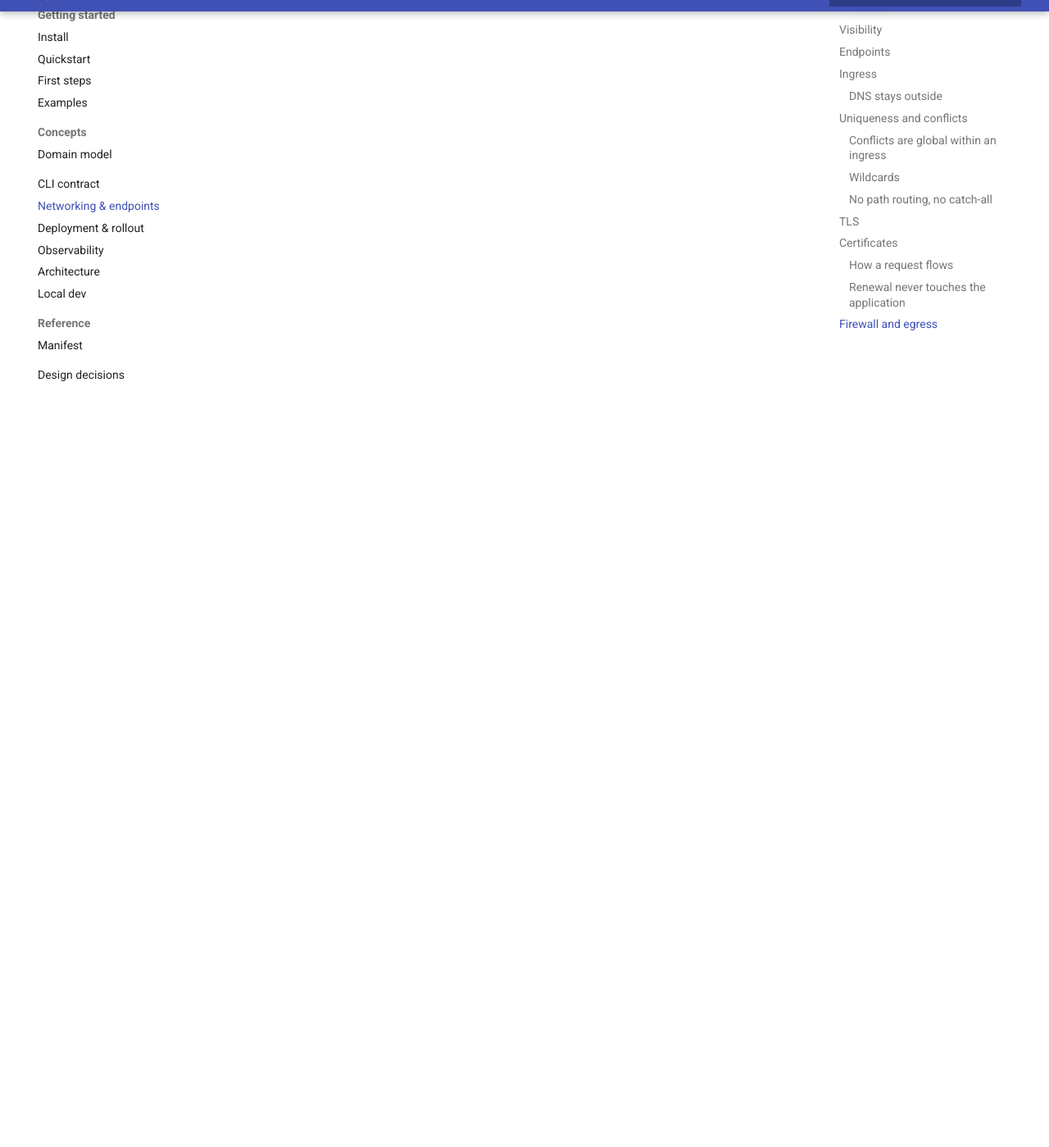
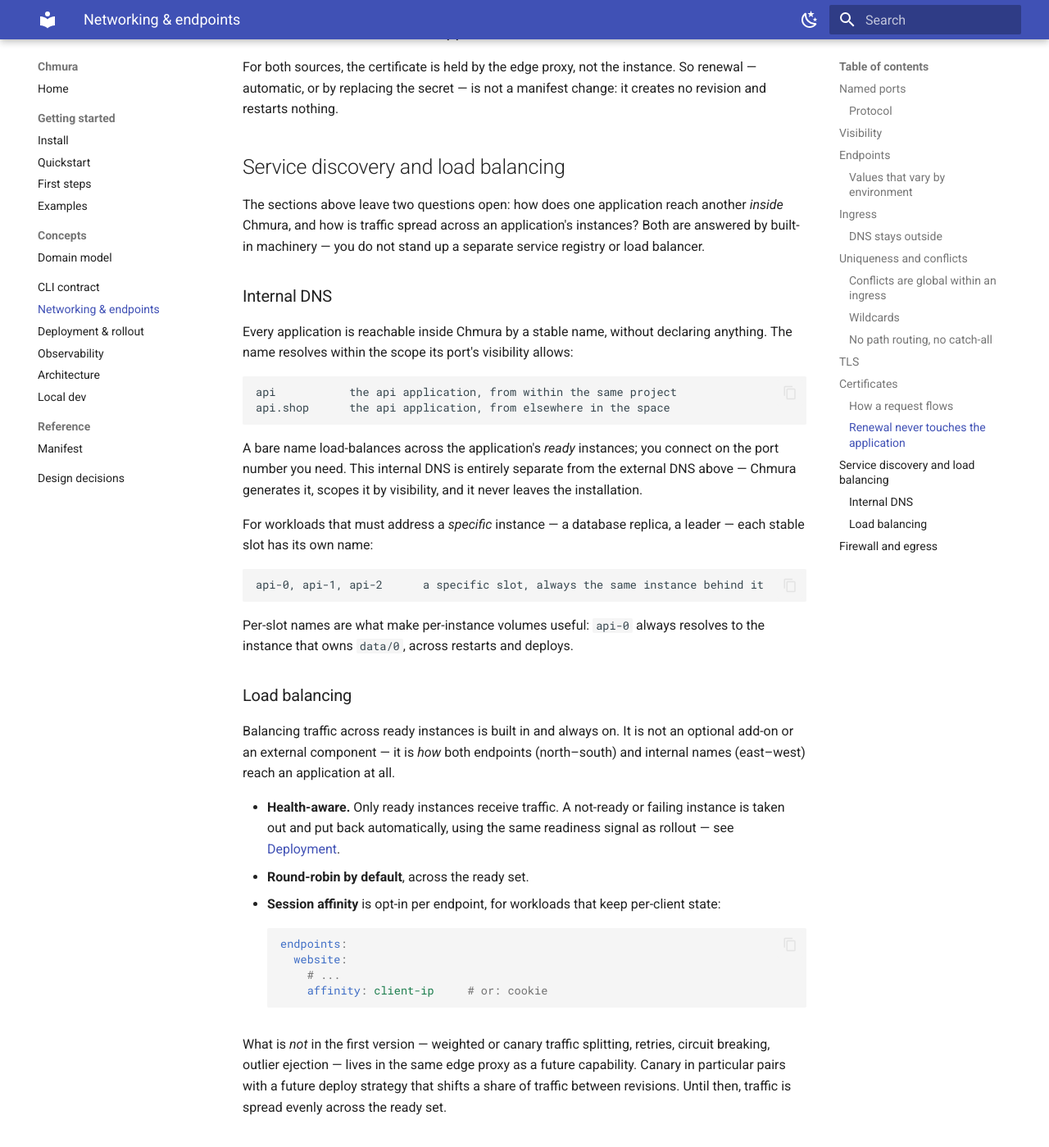
Before and after one commit to daropotter/chmura, an MkDocs documentation site: the page built from docs/networking.md, in a window 1280 px wide and 1400 px high, scrolled down 8139 px. Shown: the whole window at 82% size. Built offline with MkDocs 1.6.1 and Material for MkDocs 9.7.7, drawn with Linux system fonts in a browser that asks for light colours; some of the changed text lies outside the part shown.

Commit message:
docs: gloss TLS/L4-L7 terms, rename edge proxy, add service discovery, LB, and var-in-hostname

````diff
--- a/docs/networking.md
+++ b/docs/networking.md
@@ -44,6 +44,10 @@ Everything downstream refers to a port **by name**, never by number. Changing
 | `https` | L7 | the app speaks HTTP and terminates TLS itself |
 | `tcp` | L4 | an opaque byte stream |
 | `udp` | L4 | datagrams |
+
+**L7** (layer 7) means application-aware: Chmura can read the HTTP inside the
+stream — hostnames, headers — and route on them. **L4** (layer 4) means a raw
+transport stream that Chmura forwards without understanding its contents.
 
 The L7/L4 distinction is not cosmetic. It decides whether a port can be
 multiplexed by hostname — and therefore whether an endpoint over it can share a
@@ -119,6 +123,28 @@ endpoints:
 
 Both listen on 443 and do not collide, because they differ by hostname. Why that
 is allowed is the subject of [uniqueness](#uniqueness-and-conflicts).
+
+### Values that vary by environment
+
+The same manifest deploys to staging and production, so a hostname that differs
+between them should not be hard-coded. An endpoint hostname may reference a
+`var`, resolved from the target space exactly like an environment value —
+project-then-space, with the same fail-fast check and visible provenance:
+
+```yaml
+listen:
+  protocol: https
+  port: 443
+  hostname:
+    var: public-hostname
+```
+
+Only `var` is allowed here, never `secret`: a hostname is not a secret, and a
+manifest field is resolved at *plan* time to build the deployed spec, not
+injected into the app at runtime. Chmura deliberately stops short of full
+templating — the manifest stays something you can read and understand without a
+values file, and only genuinely deployment-varying identifiers (a hostname
+today) accept a reference.
 
 ## Ingress
 
@@ -248,6 +274,11 @@ question: who ends the encryption.
 | `terminate` | Chmura decrypts the traffic and holds the certificate |
 | `passthrough` | Chmura does not decrypt; the application holds the certificate |
 
+These are the standard load-balancer terms *TLS termination* and *TLS
+passthrough*. With `terminate`, the encryption ends at Chmura's edge — it opens
+the traffic, so it needs the certificate. With `passthrough`, Chmura relays the
+sealed bytes untouched, and only the application can open them.
+
 `http` has no `tls` block — it is explicitly unencrypted. `tcp` and `udp` have
 none either: on an exclusive L4 port, any TLS is entirely the application's
 business and Chmura never sees it.
@@ -310,9 +341,10 @@ existence check at deploy time.
 ### How a request flows
 
 The declarations above describe intent. Here is what happens when a request
-arrives. Traffic is handled by the **edge layer** — a component at the cluster
-boundary, realized by the execution engine and invisible in the user model. For
-an HTTPS request with `terminate`:
+arrives. Traffic is handled by the **edge proxy** — the reverse proxy at the cluster
+boundary that terminates TLS, routes by host or SNI, and load-balances across
+ready instances. It is realized by the execution engine and invisible in the
+user model. For an HTTPS request with `terminate`:
 
 ```text
 1. The client connects to the ingress address on the endpoint's port (e.g. 443).
@@ -327,8 +359,8 @@ an HTTPS request with `terminate`:
 4. terminate:   decrypts with the endpoint's certificate
    passthrough: forwards the bytes without decrypting
 
-5. It picks a ready instance of the target application,
-   skips the not-ready ones, and balances the traffic.
+5. It load-balances across the target application's ready instances,
+   skipping the not-ready ones (see below).
 
 6. It connects to the instance using the target port's protocol.
 ```
@@ -339,9 +371,67 @@ readiness state, one mechanism for both — see [Deployment](deployment.md).
 
 ### Renewal never touches the application
 
-For both sources, the certificate is held by the edge layer, not the instance.
+For both sources, the certificate is held by the edge proxy, not the instance.
 So renewal — automatic, or by replacing the secret — is not a manifest change:
 it creates no revision and restarts nothing.
+
+## Service discovery and load balancing
+
+The sections above leave two questions open: how does one application reach
+another *inside* Chmura, and how is traffic spread across an application's
+instances? Both are answered by built-in machinery — you do not stand up a
+separate service registry or load balancer.
+
+### Internal DNS
+
+Every application is reachable inside Chmura by a stable name, without declaring
+anything. The name resolves within the scope its port's visibility allows:
+
+```text
+api           the api application, from within the same project
+api.shop      the api application, from elsewhere in the space
+```
+
+A bare name load-balances across the application's *ready* instances; you connect
+on the port number you need. This internal DNS is entirely separate from the
+external DNS above — Chmura generates it, scopes it by visibility, and it never
+leaves the installation.
+
+For workloads that must address a *specific* instance — a database replica, a
+leader — each stable slot has its own name:
+
+```text
+api-0, api-1, api-2      a specific slot, always the same instance behind it
+```
+
+Per-slot names are what make per-instance volumes useful: `api-0` always resolves
+to the instance that owns `data/0`, across restarts and deploys.
+
+### Load balancing
+
+Balancing traffic across ready instances is built in and always on. It is not an
+optional add-on or an external component — it is *how* both endpoints
+(north–south) and internal names (east–west) reach an application at all.
+
+- **Health-aware.** Only ready instances receive traffic. A not-ready or failing
+  instance is taken out and put back automatically, using the same readiness
+  signal as rollout — see [Deployment](deployment.md).
+- **Round-robin by default**, across the ready set.
+- **Session affinity** is opt-in per endpoint, for workloads that keep
+  per-client state:
+
+    ```yaml
+    endpoints:
+      website:
+        # ...
+        affinity: client-ip     # or: cookie
+    ```
+
+What is *not* in the first version — weighted or canary traffic splitting,
+retries, circuit breaking, outlier ejection — lives in the same edge proxy as a
+future capability. Canary in particular pairs with a future deploy strategy that
+shifts a share of traffic between revisions. Until then, traffic is spread evenly
+across the ready set.
 
 ## Firewall and egress
 
````
